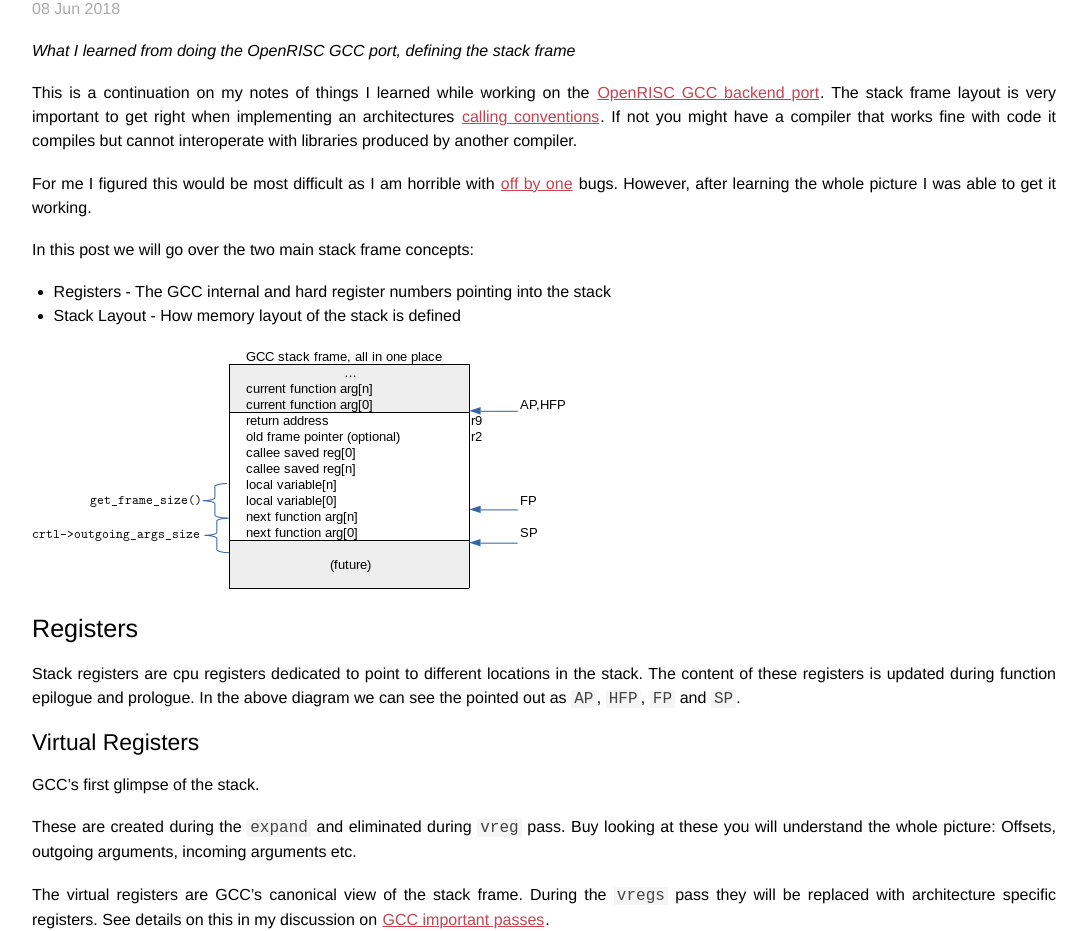
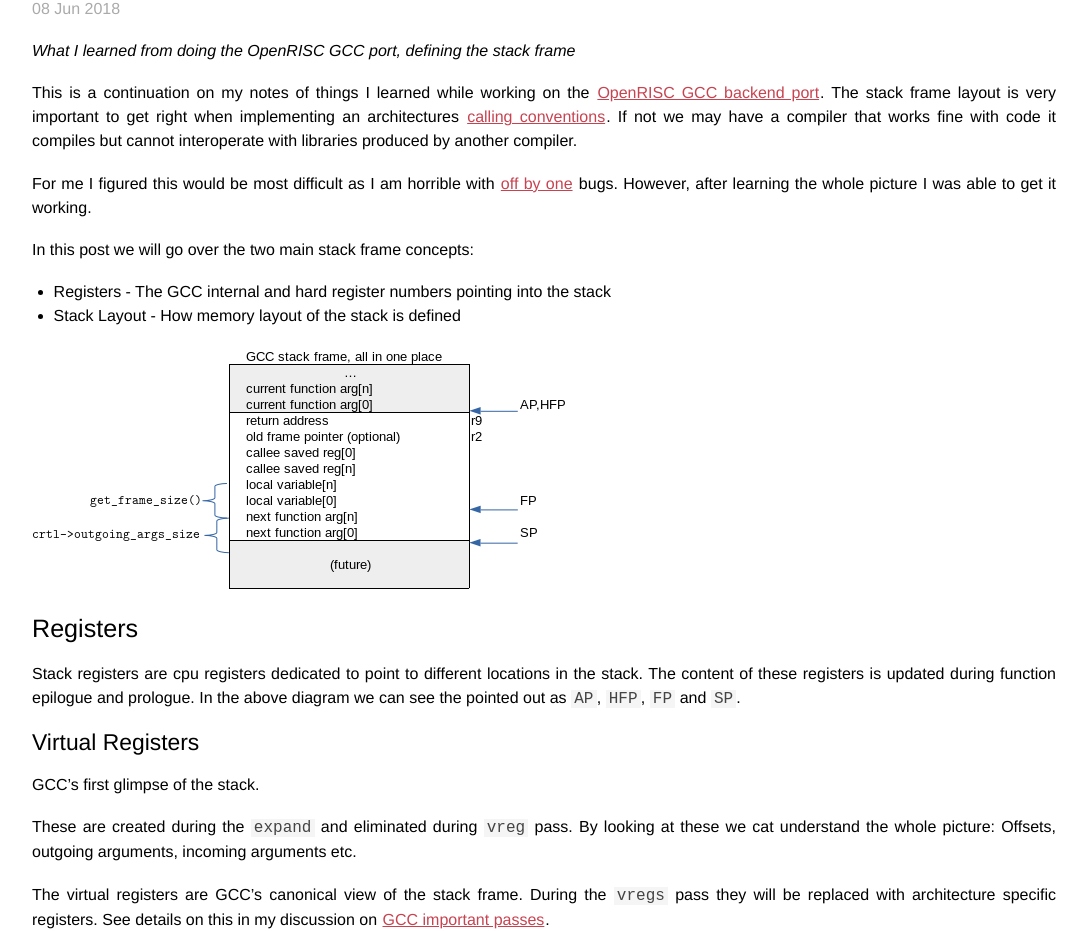
Before and after one commit to stffrdhrn/stffrdhrn.github.io, a Jekyll site: the page built from _posts/2018-06-08-gcc_stack_frames.md, in a window 1280 px wide and 1400 px high. Shown: the part 198-1129 px from the top of the window, without its empty margins (96-1183 px from the left). Built offline with Jekyll 4.4.1, drawn with Linux system fonts in a browser that asks for light colours; comment, search, counter and statistics services are not loaded; some of the changed text lies outside the part shown.

Commit message:
or1k stack frame: fix some more typos

```diff
--- a/_posts/2018-06-08-gcc_stack_frames.md
+++ b/_posts/2018-06-08-gcc_stack_frames.md
@@ -11,7 +11,7 @@ This is a continuation on my notes of things I learned while working on the
 [OpenRISC GCC backend port](/software/embedded/openrisc/2018/02/03/openrisc_gcc_rewrite.html).  The
 stack frame layout is very important to get right when implementing an
 architectures [calling conventions](https://en.wikipedia.org/wiki/Calling_convention). If not
-you might have a compiler that works fine with code it compiles but cannot
+we may have a compiler that works fine with code it compiles but cannot
 interoperate with libraries produced by another compiler.
 
 For me I figured this would be most difficult as I am horrible with [off by
@@ -36,7 +36,7 @@ and prologue.  In the above diagram we can see the pointed out as `AP`, `HFP`,
 GCC's first glimpse of the stack.
 
 These are created during the `expand` and eliminated during `vreg` pass.
-Buy looking at these you will understand the whole picture: Offsets, outgoing
+By looking at these we cat understand the whole picture: Offsets, outgoing
 arguments, incoming arguments etc.
 
 The virtual registers are GCC's canonical view of the stack frame.  During the `vregs`
```
Also changed, not shown: other parts of _posts/2018-06-08-gcc_stack_frames.md (+1 -1 lines).
